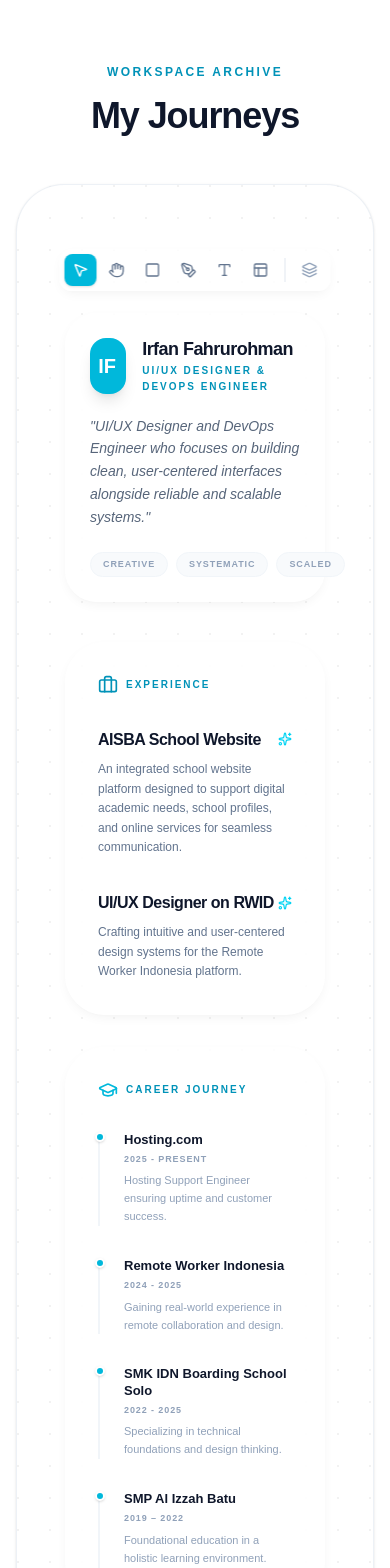
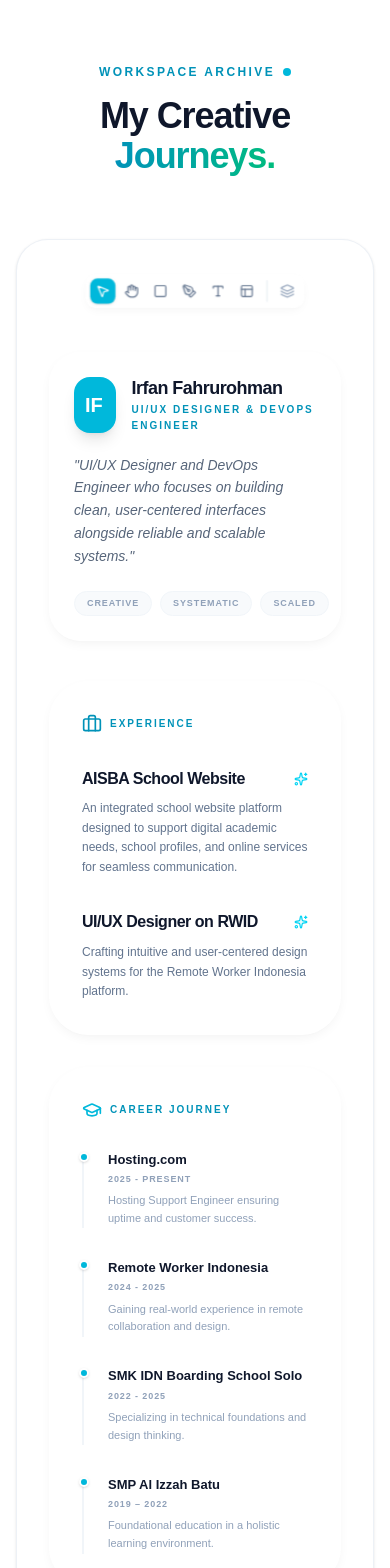
Before and after one commit to irfanroman/Portfolio, a React (Vite) app: page / in a window 390 px wide. Shown: the part 860-2428 px from the top of the page. Built offline with nearby package versions, Linux system fonts and the light colour scheme; no server answers.

Commit message:
Optimize Canvas Board and add more interaction

```diff
--- a/src/components/AboutCanvas.jsx
+++ b/src/components/AboutCanvas.jsx
@@ -1,5 +1,5 @@
-import React, { useRef } from "react";
-import { motion } from "framer-motion";
+import React, { useRef, useState, useEffect } from "react";
+import { motion, useInView, AnimatePresence } from "framer-motion";
 import {
   MousePointer2,
   Square,
@@ -14,7 +14,9 @@ import {
   GraduationCap,
   Sparkles,
   Command,
-  ChevronDown
+  ChevronDown,
+  Move,
+  GripVertical
 } from "lucide-react";
 import { cn } from "../lib/utils";
 
@@ -29,12 +31,12 @@ const Toolbar = () => {
   ];
 
   return (
-    <div className="absolute top-8 left-1/2 -translate-x-1/2 z-30 flex items-center gap-1 p-1 glass-premium rounded-xl shadow-liquid border border-slate-200/50">
+    <div className="absolute top-4 md:top-8 left-1/2 -translate-x-1/2 z-30 flex items-center gap-1 p-1 glass-premium rounded-xl shadow-liquid border border-slate-200/50 scale-90 md:scale-100">
       {tools.map((tool) => (
         <button
           key={tool.name}
           className={cn(
-            "p-2 rounded-lg transition-liquid hover:bg-slate-100/50",
+            "p-1.5 md:p-2 rounded-lg transition-liquid hover:bg-slate-100/50",
             tool.active ? "bg-cyan-500 text-white shadow-sm" : "text-slate-500"
           )}
         >
@@ -42,23 +44,97 @@ const Toolbar = () => {
         </button>
       ))}
       <div className="w-px h-6 bg-slate-200 mx-1" />
-      <button className="p-2 text-slate-400 hover:text-slate-600">
+      <button className="p-1.5 md:p-2 text-slate-400 hover:text-slate-600">
         <Layers className="w-4 h-4" />
       </button>
     </div>
   );
 };
 
+// --- DRAG HINT COMPONENT ---
+const DragHint = ({ show }) => (
+  <AnimatePresence>
+    {show && (
+      <motion.div
+        initial={{ opacity: 0, y: 10 }}
+        animate={{ opacity: 1, y: 0 }}
+        exit={{ opacity: 0, y: -10 }}
+        transition={{ duration: 0.5, ease: [0.23, 1, 0.32, 1] }}
+        className="absolute -top-10 left-1/2 -translate-x-1/2 z-40 flex items-center gap-1.5 px-3 py-1.5 rounded-full bg-slate-900/80 text-white text-[10px] font-bold uppercase tracking-widest shadow-lg backdrop-blur-sm whitespace-nowrap pointer-events-none"
+      >
+        <Move className="w-3 h-3 animate-pulse" />
+        Drag to move
+      </motion.div>
+    )}
+  </AnimatePresence>
+);
+
+// --- FRAME ENTRANCE ANIMATION VARIANTS ---
+const frameVariants = {
+  hidden: { opacity: 0, y: 40, scale: 0.95, filter: "blur(8px)" },
+  visible: (i) => ({
+    opacity: 1,
+    y: 0,
+    scale: 1,
+    filter: "blur(0px)",
+    transition: {
+      duration: 0.8,
+      delay: i * 0.15,
+      ease: [0.23, 1, 0.32, 1],
+    },
+  }),
+};
+
+const toolbarVariants = {
+  hidden: { opacity: 0, y: -20 },
+  visible: {
+    opacity: 1,
+    y: 0,
+    transition: { duration: 0.6, delay: 0.1, ease: [0.23, 1, 0.32, 1] },
+  },
+};
+
+const hudVariants = {
+  hidden: { opacity: 0 },
+  visible: (i) => ({
+    opacity: 1,
+    transition: { duration: 0.5, delay: 0.6 + i * 0.1 },
+  }),
+};
+
 // --- BENTO FRAME COMPONENTS ---
 
-const ProfileFrame = ({ personal, containerRef }) => (
+const ProfileFrame = ({ personal, containerRef, onDrag }) => {
+  const [hovered, setHovered] = useState(false);
+  const [dragged, setDragged] = useState(false);
+
+  return (
     <motion.div
+      custom={0}
+      variants={frameVariants}
+      initial="hidden"
+      whileInView="visible"
+      viewport={{ once: true, amount: 0.3 }}
       drag
       dragConstraints={containerRef}
+      dragElastic={0.1}
+      onDragStart={() => { setDragged(true); onDrag?.(); }}
       whileDrag={{ scale: 1.02, zIndex: 50, boxShadow: "0 0 0 2px white, 0 0 0 4px #06b6d4" }}
       whileTap={{ scale: 1.02, zIndex: 50, boxShadow: "0 0 0 2px white, 0 0 0 4px #06b6d4" }}
+      onMouseEnter={() => setHovered(true)}
+      onMouseLeave={() => setHovered(false)}
+      style={{ touchAction: "pan-y" }}
       className="glass-premium relative p-6 rounded-[2rem] w-full max-w-[450px] shadow-node border border-white/80 cursor-grab active:cursor-grabbing group active:selection-ring"
     >
+      {/* Drag grip indicator */}
+      <div className={cn(
+        "absolute top-3 right-3 p-1 rounded-md transition-all duration-300",
+        hovered && !dragged ? "opacity-100 text-slate-400" : "opacity-0"
+      )}>
+        <GripVertical className="w-4 h-4" />
+      </div>
+      <DragHint show={hovered && !dragged} />
+
       <div className="flex items-center gap-4 mb-5">
         <div className="w-14 h-14 rounded-2xl bg-cyan-500 flex items-center justify-center border border-cyan-500/20 shadow-lg pr-0.5">
           <span className="text-xl font-black text-white">IF</span>
@@ -78,15 +154,38 @@ const ProfileFrame = ({ personal, containerRef }) => (
       </div>
     </motion.div>
   );
+};
 
-const JourneyFrame = ({ journey, containerRef }) => (
+const JourneyFrame = ({ journey, containerRef, onDrag }) => {
+  const [hovered, setHovered] = useState(false);
+  const [dragged, setDragged] = useState(false);
+
+  return (
     <motion.div
+      custom={2}
+      variants={frameVariants}
+      initial="hidden"
+      whileInView="visible"
+      viewport={{ once: true, amount: 0.3 }}
       drag
       dragConstraints={containerRef}
+      dragElastic={0.1}
+      onDragStart={() => { setDragged(true); onDrag?.(); }}
       whileDrag={{ scale: 1.02, zIndex: 50, boxShadow: "0 0 0 2px white, 0 0 0 4px #06b6d4" }}
       whileTap={{ scale: 1.02, zIndex: 50, boxShadow: "0 0 0 2px white, 0 0 0 4px #06b6d4" }}
+      onMouseEnter={() => setHovered(true)}
+      onMouseLeave={() => setHovered(false)}
+      style={{ touchAction: "pan-y" }}
       className="glass-premium relative p-8 rounded-[2.5rem] w-full max-w-[420px] shadow-node border border-white/80 cursor-grab active:cursor-grabbing group active:selection-ring"
     >
+      <div className={cn(
+        "absolute top-4 right-4 p-1 rounded-md transition-all duration-300",
+        hovered && !dragged ? "opacity-100 text-slate-400" : "opacity-0"
+      )}>
+        <GripVertical className="w-4 h-4" />
+      </div>
+      <DragHint show={hovered && !dragged} />
+
       <div className="flex items-center gap-2 mb-8">
         <GraduationCap className="w-5 h-5 text-cyan-500" />
         <span className="text-[10px] font-bold uppercase tracking-[0.2em] text-cyan-600">Career Journey</span>
@@ -103,15 +202,38 @@ const JourneyFrame = ({ journey, containerRef }) => (
       </div>
     </motion.div>
   );
+};
 
-const ExperienceFrame = ({ experience, containerRef }) => (
+const ExperienceFrame = ({ experience, containerRef, onDrag }) => {
+  const [hovered, setHovered] = useState(false);
+  const [dragged, setDragged] = useState(false);
+
+  return (
     <motion.div
+      custom={1}
+      variants={frameVariants}
+      initial="hidden"
+      whileInView="visible"
+      viewport={{ once: true, amount: 0.3 }}
       drag
       dragConstraints={containerRef}
+      dragElastic={0.1}
+      onDragStart={() => { setDragged(true); onDrag?.(); }}
       whileDrag={{ scale: 1.02, zIndex: 50, boxShadow: "0 0 0 2px white, 0 0 0 4px #06b6d4" }}
       whileTap={{ scale: 1.02, zIndex: 50, boxShadow: "0 0 0 2px white, 0 0 0 4px #06b6d4" }}
+      onMouseEnter={() => setHovered(true)}
+      onMouseLeave={() => setHovered(false)}
+      style={{ touchAction: "pan-y" }}
       className="glass-premium relative p-8 rounded-[2.5rem] w-full max-w-[420px] shadow-node border border-white/80 cursor-grab active:cursor-grabbing group active:selection-ring"
     >
+      <div className={cn(
+        "absolute top-4 right-4 p-1 rounded-md transition-all duration-300",
+        hovered && !dragged ? "opacity-100 text-slate-400" : "opacity-0"
+      )}>
+        <GripVertical className="w-4 h-4" />
+      </div>
+      <DragHint show={hovered && !dragged} />
+
       <div className="flex items-center gap-2 mb-8">
         <Briefcase className="w-5 h-5 text-cyan-600" />
         <span className="text-[10px] font-bold uppercase tracking-[0.2em] text-cyan-600">Experience</span>
@@ -129,74 +251,133 @@ const ExperienceFrame = ({ experience, containerRef }) => (
       </div>
     </motion.div>
   );
+};
 
 // --- MAIN CANVAS COMPONENT ---
 
 const AboutCanvas = ({ journey, experience_projects, personal }) => {
   const containerRef = useRef(null);
+  const sectionRef = useRef(null);
+  const isInView = useInView(sectionRef, { once: true, amount: 0.2 });
+  const [hasInteracted, setHasInteracted] = useState(false);
+
+  // Auto-dismiss drag hint after 6 seconds in view
+  useEffect(() => {
+    if (isInView && !hasInteracted) {
+      const timer = setTimeout(() => setHasInteracted(true), 6000);
+      return () => clearTimeout(timer);
+    }
+  }, [isInView, hasInteracted]);
+
+  const handleDrag = () => setHasInteracted(true);
 
   return (
-    <section id="about" className="relative py-20 bg-white">
-      <div className="container mx-auto px-6 mb-12 text-center">
-         <span className="text-cyan-600 font-bold tracking-[0.2em] text-xs uppercase mb-4 block">Workspace Archive</span>
-         <h2 className="text-4xl font-display font-bold text-slate-900">My Journeys</h2>
-      </div>
+    <section id="about" ref={sectionRef} className="relative py-20 bg-white">
+      <motion.div
+        className="container mx-auto px-6 mb-16 text-center"
+        initial={{ opacity: 0, y: 30 }}
+        whileInView={{ opacity: 1, y: 0 }}
+        viewport={{ once: true }}
+        transition={{ duration: 0.7, ease: [0.23, 1, 0.32, 1] }}
+      >
+         <span className="text-cyan-600 font-bold tracking-[0.2em] text-xs uppercase mb-4 flex items-center justify-center gap-2">
+           Workspace Archive
+           <span className="relative flex h-2 w-2">
+             <span className="animate-ping absolute inline-flex h-full w-full rounded-full bg-cyan-400 opacity-75"></span>
+             <span className="relative inline-flex rounded-full h-2 w-2 bg-cyan-500"></span>
+           </span>
+         </span>
+         <h2 className="text-4xl md:text-5xl font-display font-bold text-slate-900 leading-[1.1]">
+           My Creative <span className="text-transparent bg-clip-text bg-gradient-to-r from-cyan-600 to-emerald-500">Journeys.</span>
+         </h2>
+      </motion.div>
 
       <div className="container mx-auto px-4 lg:px-12">
-        <div
-          className="relative min-h-[700px] h-auto w-full border border-slate-200/60 rounded-[3rem] bg-white canvas-grid p-8 shadow-sm transition-all overflow-visible"
+        <motion.div
+          className="relative min-h-[600px] md:min-h-[750px] h-auto w-full border border-slate-200/60 rounded-[2rem] md:rounded-[3rem] bg-white canvas-dot-grid p-4 md:p-8 shadow-sm transition-all overflow-visible"
+          initial={{ opacity: 0, scale: 0.98 }}
+          whileInView={{ opacity: 1, scale: 1 }}
+          viewport={{ once: true, amount: 0.15 }}
+          transition={{ duration: 0.9, ease: [0.23, 1, 0.32, 1] }}
         >
           {/* Internal Canvas Surface */}
           <div ref={containerRef} className="relative w-full h-full p-4 lg:p-20 overflow-visible flex flex-col items-center">
 
+            <motion.div
+              variants={toolbarVariants}
+              initial="hidden"
+              whileInView="visible"
+              viewport={{ once: true }}
+            >
               <Toolbar />
+            </motion.div>
 
             {/* STRUCTURED GRID LAYOUT ON CANVAS */}
-            <div className="relative z-10 grid grid-cols-1 lg:grid-cols-2 gap-8 lg:gap-16 max-w-7xl w-full h-fit mt-20 pb-20">
+            <div className="relative z-10 grid grid-cols-1 lg:grid-cols-2 gap-8 lg:gap-16 max-w-7xl w-full h-fit mt-20 md:mt-24 pb-12 md:pb-20">
               {/* Left Column: About + Experience */}
-              <div className="flex flex-col gap-10 lg:gap-16">
-                <ProfileFrame personal={personal} containerRef={containerRef} />
-                <ExperienceFrame experience={experience_projects} containerRef={containerRef} />
+              <div className="flex flex-col gap-10 lg:gap-16 items-center lg:items-start">
+                <ProfileFrame personal={personal} containerRef={containerRef} onDrag={handleDrag} />
+                <ExperienceFrame experience={experience_projects} containerRef={containerRef} onDrag={handleDrag} />
               </div>
 
               {/* Right Column: Journey */}
-              <div className="flex justify-start lg:justify-end">
-                <JourneyFrame journey={journey} containerRef={containerRef} />
+              <div className="flex justify-center lg:justify-end">
+                <JourneyFrame journey={journey} containerRef={containerRef} onDrag={handleDrag} />
               </div>
             </div>
 
              {/* UI HUD DECORATIONS */}
-            <div className="absolute top-8 left-8 hidden md:flex items-center gap-3">
-              <div className="glass-premium p-2 px-3 rounded-lg text-slate-500 border border-slate-100 flex items-center gap-2">
+            <motion.div
+              custom={0}
+              variants={hudVariants}
+              initial="hidden"
+              whileInView="visible"
+              viewport={{ once: true }}
+              className="absolute top-6 left-6 md:top-8 md:left-8 hidden sm:flex items-center gap-3"
+            >
+              <div className="glass-premium p-1.5 md:p-2 px-2.5 md:px-3 rounded-lg text-slate-500 border border-slate-100 flex items-center gap-2">
                 <Command className="w-3.5 h-3.5" />
-                <span className="text-[9px] font-bold uppercase tracking-widest text-slate-900">About_v4</span>
+                <span className="text-[8px] md:text-[9px] font-bold uppercase tracking-widest text-slate-900">About_v4</span>
               </div>
-              <div className="glass-premium p-2 px-3 rounded-lg text-slate-400 border border-slate-100 flex items-center gap-2">
-                <span className="text-[9px] font-bold uppercase tracking-widest text-slate-900">Artboard 1</span>
+              <div className="glass-premium p-1.5 md:p-2 px-2.5 md:px-3 rounded-lg text-slate-400 border border-slate-100 flex items-center gap-2">
+                <span className="text-[8px] md:text-[9px] font-bold uppercase tracking-widest text-slate-900">Artboard 1</span>
                 <ChevronDown className="w-3 h-3" />
               </div>
-            </div>
+            </motion.div>
 
-            <div className="absolute bottom-10 right-10 hidden md:flex items-center gap-6 glass-premium p-2.5 px-5 rounded-2xl text-slate-400 text-[9px] font-bold uppercase tracking-widest">
-              <div className="flex items-center gap-4">
+            <motion.div
+              custom={1}
+              variants={hudVariants}
+              initial="hidden"
+              whileInView="visible"
+              viewport={{ once: true }}
+              className="absolute bottom-6 left-6 md:bottom-10 md:right-10 hidden sm:flex items-center gap-4 md:gap-6 glass-premium p-2 md:p-2.5 px-4 md:px-5 rounded-xl md:rounded-2xl text-slate-400 text-[8px] md:text-[9px] font-bold uppercase tracking-widest"
+            >
+              <div className="flex items-center gap-3 md:gap-4">
                 <button className="p-1 hover:text-cyan-600 transition-colors"><Search className="w-3 h-3" /></button>
                 <span className="text-cyan-600 font-black">100%</span>
                 <button className="p-1 hover:text-cyan-600 transition-colors"><Plus className="w-3 h-3" /></button>
               </div>
-              <div className="w-px h-5 bg-slate-200" />
+              <div className="w-px h-4 md:h-5 bg-slate-200" />
               <span className="flex items-center gap-2">
                 <Layout className="w-3 h-3" />
                 Live
               </span>
-            </div>
+            </motion.div>
 
-            <div className="absolute top-8 right-8 hidden md:flex items-center gap-3 glass-premium p-2 px-3 rounded-lg text-slate-400 border border-slate-100">
+            <motion.div
+              custom={2}
+              variants={hudVariants}
+              initial="hidden"
+              whileInView="visible"
+              viewport={{ once: true }}
+              className="absolute top-6 right-6 md:top-8 md:right-8 hidden xl:flex items-center gap-3 glass-premium p-2 px-3 rounded-lg text-slate-400 border border-slate-100"
+            >
                <span className="text-[9px] font-bold uppercase tracking-widest">Published</span>
                <div className="w-1.5 h-1.5 rounded-full bg-emerald-400 shadow-[0_0_8px_rgba(52,211,153,0.5)]" />
+            </motion.div>
           </div>
-
-          </div>
-        </div>
+        </motion.div>
       </div>
     </section>
   );
```
Lines whose indentation alone changed are shown as unchanged.
